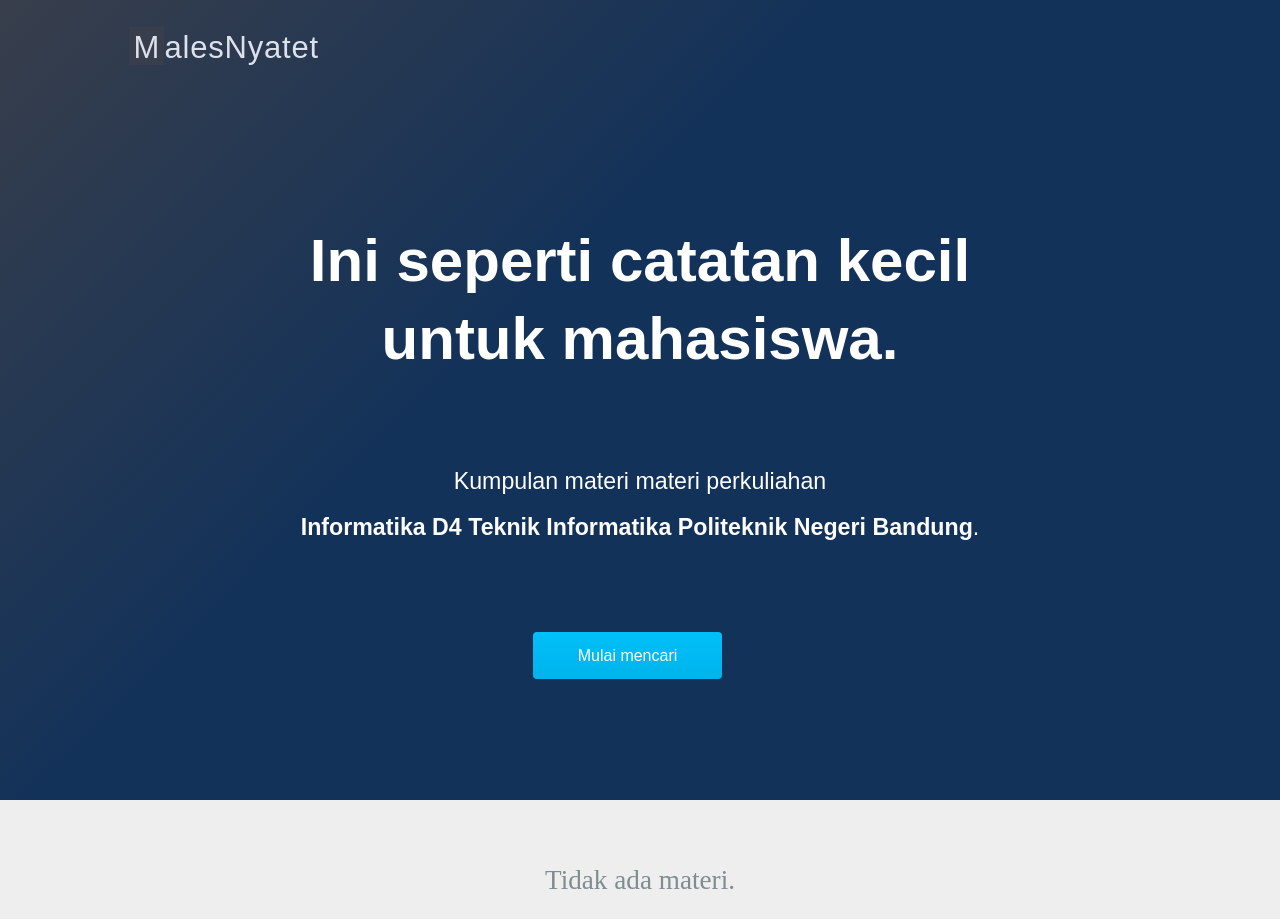
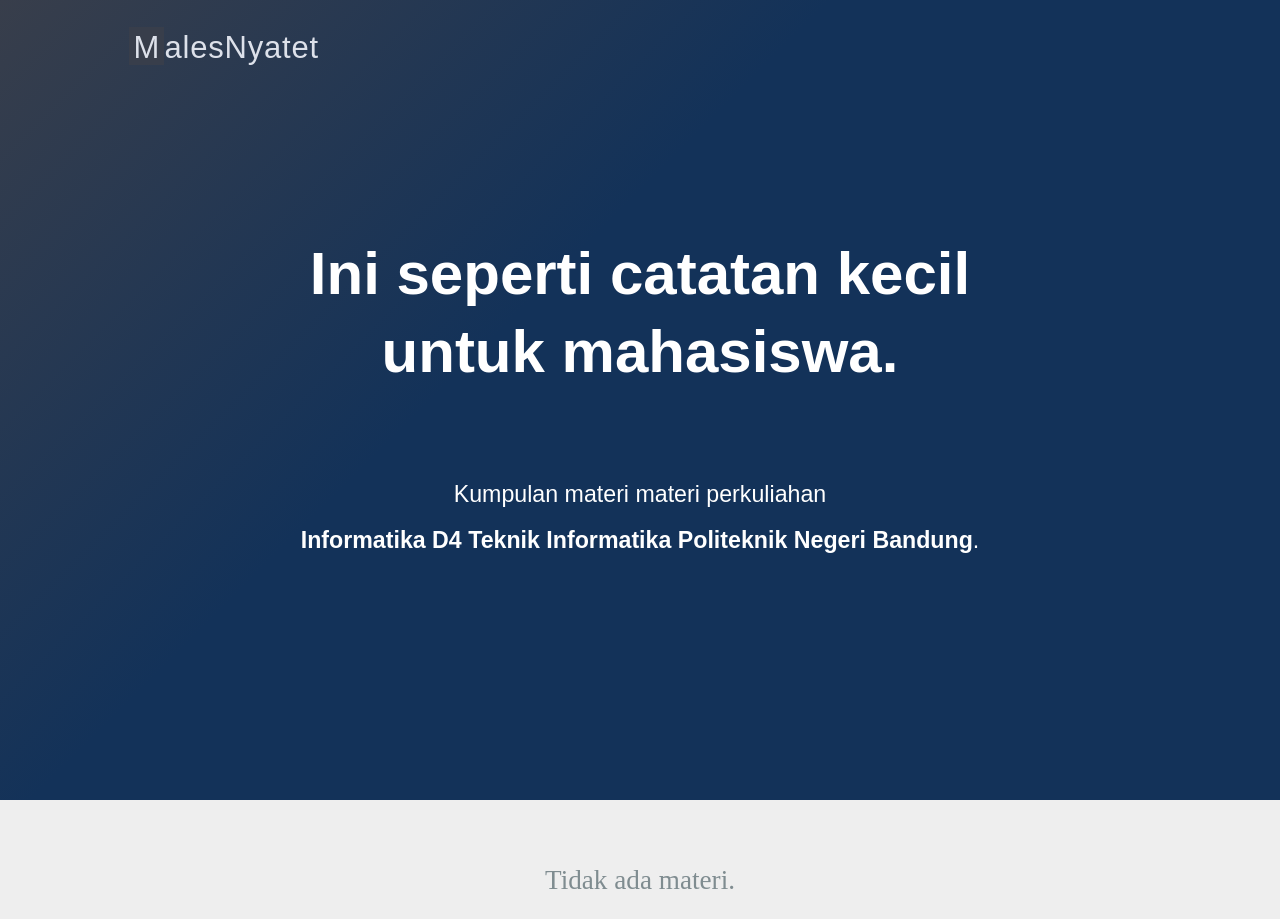
Before and after one commit to ferdhika31/males, a PHP site: the page made by index.php in a window 1280 px wide. Shown: the top 919 px of the page. Run offline with PHP 8.4, Linux system fonts and the light colour scheme; data that the repository does not hold is empty; some web fonts are replaced.

Commit message:
remove button mulai mencari

```diff
--- a/views/home.php
+++ b/views/home.php
@@ -10,9 +10,9 @@
                         <h3>Kumpulan materi materi perkuliahan <br><strong>Informatika D4 Teknik Informatika Politeknik Negeri Bandung</strong>.
                         <!-- <br>Dokumen pdf dari minggu pertama. --></h3>
 
-                        <a href="<?php echo $this->location('daftar');?>" class="Button Button--Callout">
+                        <!--<a href="<?php echo $this->location('daftar');?>" class="Button Button--Callout">
                             Mulai mencari
-                        </a>
+                        </a>-->
                     </div>
                 </div>
             </header>
```
